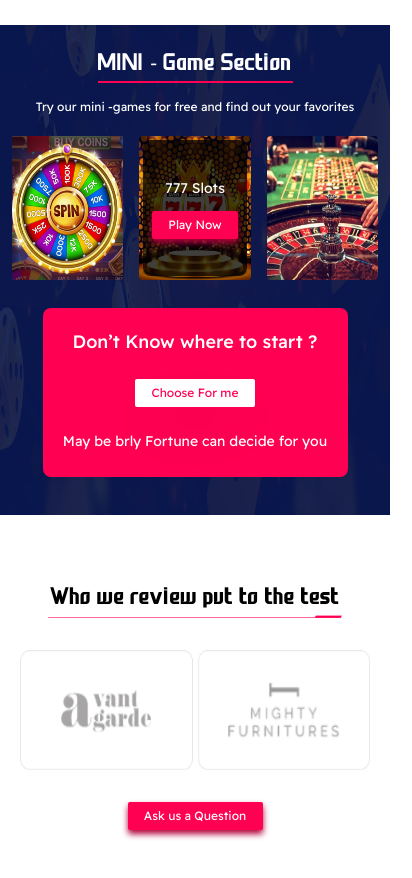
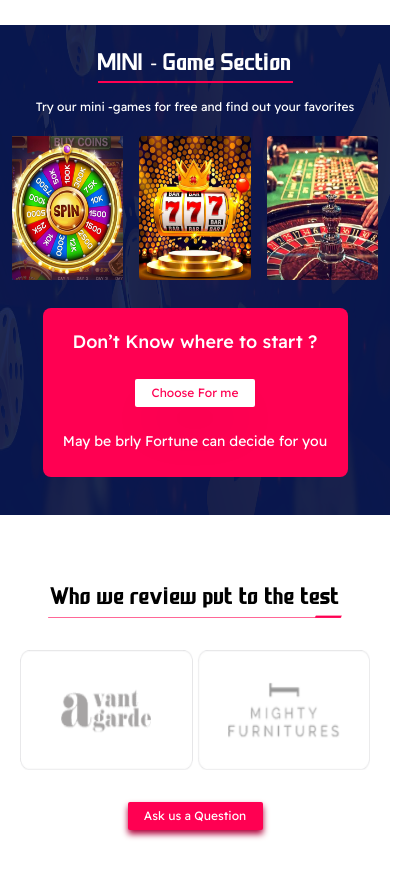
Before and after one commit to Jkanpariy2004/Jackpot, a React (Vite) app: page / in a window 390 px wide. Shown: the part 1140-2018 px from the top of the page, 412 px wide, since content can reach past the window. Built offline with nearby package versions, Linux system fonts and the light colour scheme.

Commit message:
hover solve

```diff
--- a/src/Components/HeroSection.jsx
+++ b/src/Components/HeroSection.jsx
@@ -20,7 +20,7 @@ function HeroSection() {
               <p className="text-[#FFFFFF] uppercase font-normal text-[20px] lg:text-[28px] image-text">Genuine Money Transection</p>
             </div>
             <div className='block lg:flex mt-[2rem] lg:mt-[4.4rem]'>
-              <div className="bg-[#232D6A] rounded-xl h-[54px] lg:h-[90px] relative mx-3 flex items-center w-[400px] lg:w-[820px]">
+              <div className="bg-[#232D6A] rounded-xl h-[54px] lg:h-[90px] relative mx-3 flex items-center w-[350px] lg:w-[820px]">
                 <div className="flex flex-wrap justify-center items-center mx-2 lg:mx-1 my-2 container">
                   <div className="w-[60%] flex flex-row items-center">
                     <div className='flex flex-col items-center justify-center mx-2'>
@@ -40,11 +40,10 @@ function HeroSection() {
                     <button className='w-[95px] lg:w-[170px] h-[27px] lg:h-[46px] rounded-sm lg:rounded-lg bg-[#FF0052] shadow-[0_4px_6px_#B1013A] hover:shadow-none hover:transform hover:scale-95 transition-all duration-300'>
                       <p className='font-header font-normal text-[12px] lg:text-[18px] text-white'>Discover now</p>
                     </button>
-
                   </div>
                 </div>
               </div>
-              <div className="bg-[#232D6A] rounded-xl h-[54px] lg:h-[90px] relative mx-3 flex items-center w-[400px] lg:w-[820px] lg:mt-0 mt-3">
+              <div className="bg-[#232D6A] rounded-xl h-[54px] lg:h-[90px] relative mx-3 flex items-center w-[350px] lg:w-[820px] lg:mt-0 mt-3">
                 <div className="flex flex-wrap justify-center items-center mx-8 my-2 h-[100px] w-full">
                   <div className="w-[25%] flex flex-col items-center justify-center cursor-pointer">
                     <img src={Vinc} alt="" className='lg:w-[58px] w-[38px] h-[32.93px] lg:h-[50px]' />
--- a/src/Components/Section.jsx
+++ b/src/Components/Section.jsx
@@ -77,22 +77,38 @@ function Section() {
                         <div className='font-header'>
                             <p className='lg:text-left text-center text-white font-normal text-[12px] lg:text-[24px] mt-[15px] lg:mt-[30px] mb-[20px]'>Try our mini -games for free and find out your favorites</p>
                             <div className="flex mx-3 gap-4 justify-center">
-                                <div className='w-[33.33%]'>
+                                <div className="w-[33.33%] relative group">
                                     <img src={section1} className='w-[127.78px] h-[144.44px]' alt="" />
-                                </div>
-                                <div className='w-[33.33%] relative'>
-                                    <img src={section2} className='w-[127.78px] h-[144.44px]' alt="" />
-                                    <div className='absolute inset-0 flex items-center justify-center bg-black bg-opacity-75 rounded-lg m-1'>
-                                        <div className='text-center'>
-                                            <p className='text-white text-[14px] lg:text-[26px] mb-3'>777 Slots</p>
-                                            <button className='bg-[#FF0052] shadow-[0_4px_6px_#B1013A] hover:shadow-none hover:transform hover:scale-95 transition-all duration-300 w-[86px] lg:w-[155px] h-[28px] lg:h-[46px] rounded-sm'>
-                                                <p className='font-normal text-[12px] lg:text-[18px] text-white'>Play Now</p>
+                                    <div className="absolute inset-0 flex items-center justify-center bg-black bg-opacity-0 rounded-lg m-1 transition-all duration-300 ease-in-out group-hover:bg-opacity-75">
+                                        <div className="opacity-0 transform scale-95 transition-all duration-300 ease-in-out group-hover:opacity-100 group-hover:scale-100 text-center">
+                                            <p className="text-white text-[14px] lg:text-[26px] mb-3">Spin</p>
+                                            <button className="bg-[#FF0052] shadow-[0_4px_6px_#B1013A] hover:shadow-none hover:transform hover:scale-95 transition-all duration-300 w-[86px] lg:w-[155px] h-[28px] lg:h-[46px] rounded-sm">
+                                                <p className="font-normal text-[12px] lg:text-[18px] text-white">Play Now</p>
                                             </button>
                                         </div>
                                     </div>
                                 </div>
-                                <div className='w-[33.33%]'>
+                                <div className="w-[33.33%] relative group">
+                                    <img src={section2} className="w-[127.78px] h-[144.44px]" alt="" />
+                                    <div className="absolute inset-0 flex items-center justify-center bg-black bg-opacity-0 rounded-lg m-1 transition-all duration-300 ease-in-out group-hover:bg-opacity-75">
+                                        <div className="opacity-0 transform scale-95 transition-all duration-300 ease-in-out group-hover:opacity-100 group-hover:scale-100 text-center">
+                                            <p className="text-white text-[14px] lg:text-[26px] mb-3">777 Slots</p>
+                                            <button className="bg-[#FF0052] shadow-[0_4px_6px_#B1013A] hover:shadow-none hover:transform hover:scale-95 transition-all duration-300 w-[86px] lg:w-[155px] h-[28px] lg:h-[46px] rounded-sm">
+                                                <p className="font-normal text-[12px] lg:text-[18px] text-white">Play Now</p>
+                                            </button>
+                                        </div>
+                                    </div>
+                                </div>
+                                <div className="w-[33.33%] relative group">
                                     <img src={section3} className='w-[127.78px] h-[144.44px]' alt="" />
+                                    <div className="absolute inset-0 flex items-center justify-center bg-black bg-opacity-0 rounded-lg m-1 transition-all duration-300 ease-in-out group-hover:bg-opacity-75">
+                                        <div className="opacity-0 transform scale-95 transition-all duration-300 ease-in-out group-hover:opacity-100 group-hover:scale-100 text-center">
+                                            <p className="text-white text-[14px] lg:text-[26px] mb-3">777 Slots</p>
+                                            <button className="bg-[#FF0052] shadow-[0_4px_6px_#B1013A] hover:shadow-none hover:transform hover:scale-95 transition-all duration-300 w-[86px] lg:w-[155px] h-[28px] lg:h-[46px] rounded-sm">
+                                                <p className="font-normal text-[12px] lg:text-[18px] text-white">Play Now</p>
+                                            </button>
+                                        </div>
+                                    </div>
                                 </div>
                             </div>
                             <div className='w-[305px] m-auto h-[169px] bg-[#FF0052] mt-7 rounded-lg p-[20px] text-white text-center'>
```
